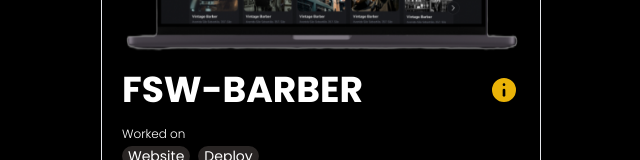
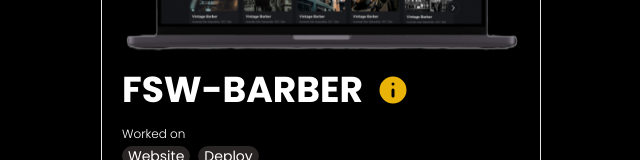
Before and after one commit to GhabrielMolina/portfolio-web, a React (Vite) app: page / in a window 1280 px wide. Shown: the part 5452-5612 px from the top of the page, without its empty margins (319-959 px from the left). Built offline with nearby package versions, Linux system fonts and the light colour scheme.

Commit message:
fix: description project icon position

```diff
--- a/src/_components/project-item.tsx
+++ b/src/_components/project-item.tsx
@@ -47,16 +47,16 @@ const ProjectItem = ({
 
             {/* CONTENT */}
             <div className="w-full">
-              <div className="flex justify-between items-center">
+              <div className="flex gap-3 items-center">
                 <h2 className="font-bold text-4xl">{title}</h2>
 
                 {/* TDOD ADD INFO PROJECT */}
                 <Dialog>
-                  <DialogTrigger>
-                    <Info className="text-black fill-yellowPrimary size-8" />
+                  <DialogTrigger >
+                    <Info className="text-black fill-yellowPrimary size-9 hover:fill-none hover:text-white" />
                   </DialogTrigger>
 
-                  <div className="flex items-center justify-center fixed inset-0 z-50">
+                  <div className="flex items-center justify-center ">
                     <DialogContent className="w-[80%] max-h-[80%] bg-zinc-900 border-none rounded-xl overflow-y-auto [&::-webkit-scrollbar]:hidden">
                       <DialogHeader>
                         <DialogTitle className="text-2xl">{title}</DialogTitle>
```
